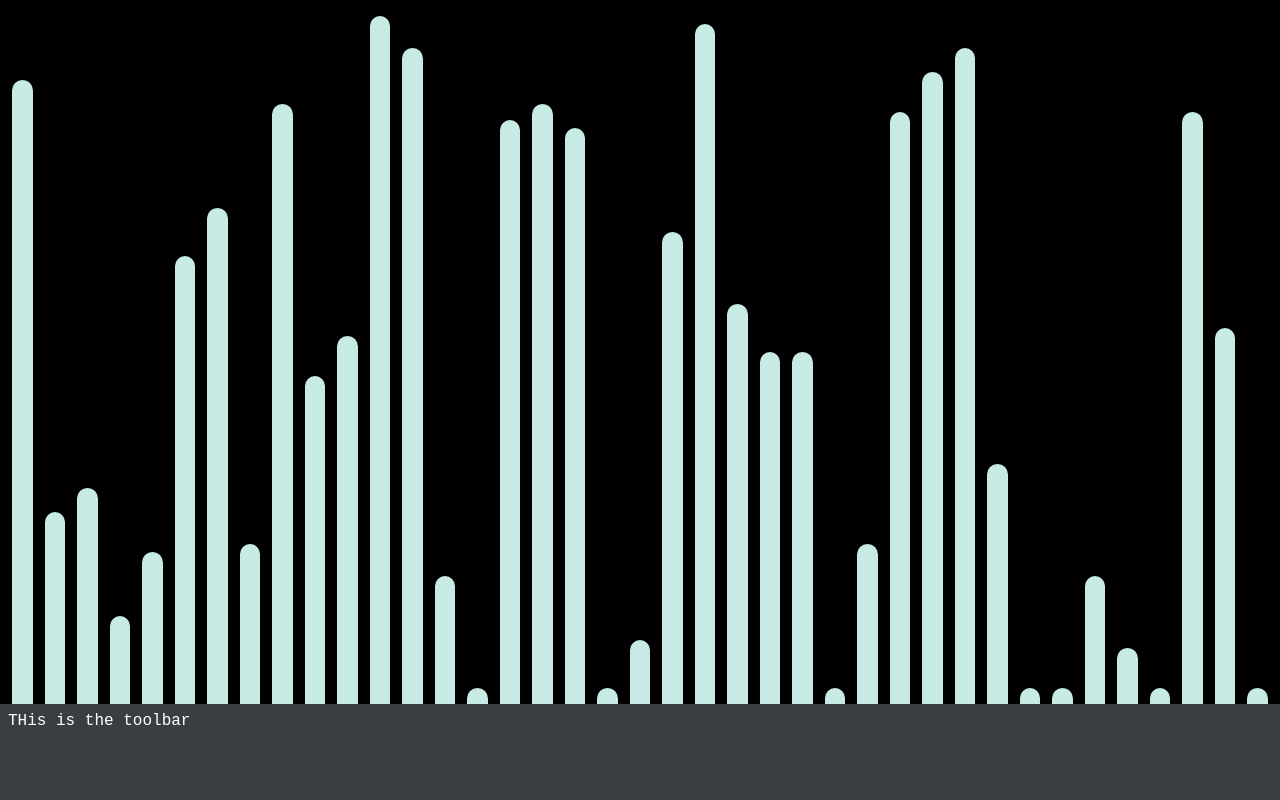
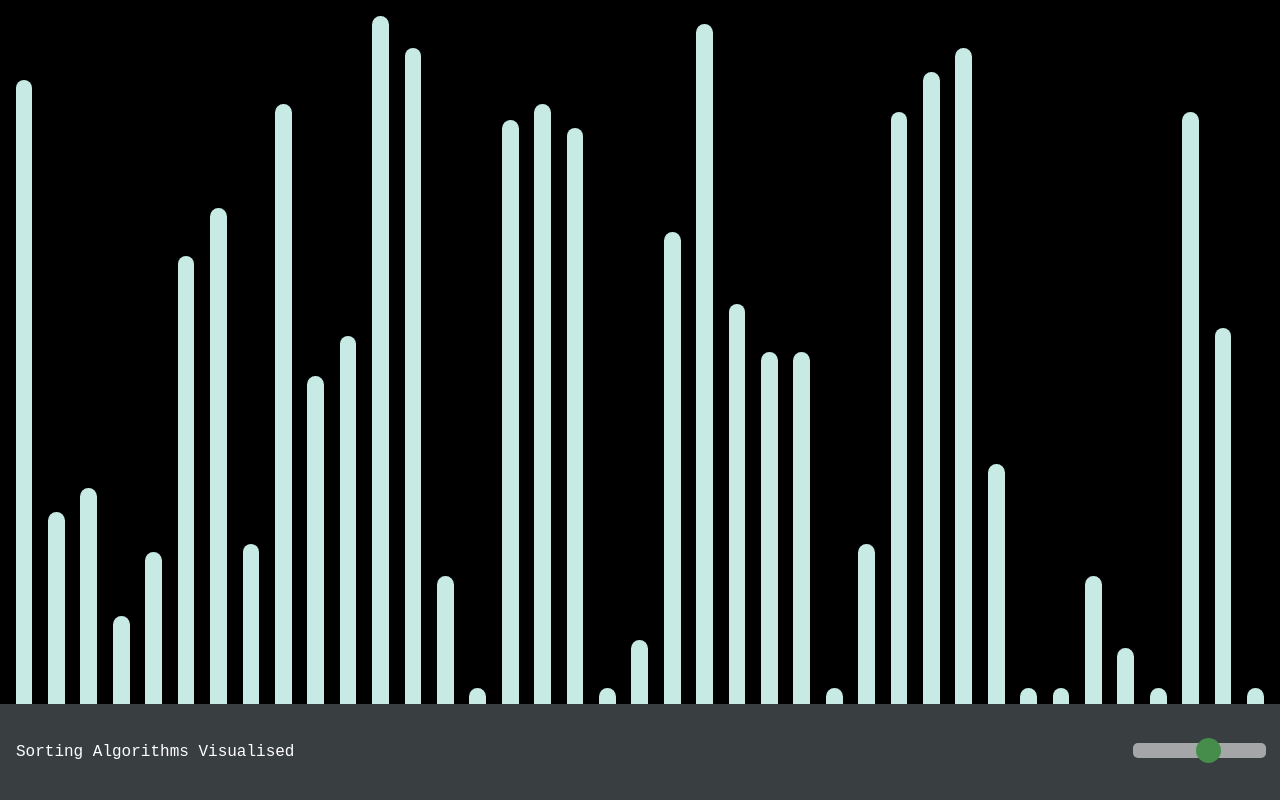
Before and after one commit to Jacknes/sort-visualiser, a React (Create React App) app: page / in a window 1280 px wide. Built offline with nearby package versions, Linux system fonts and the light colour scheme.

Commit message:
Number of items slider.

```diff
--- a/package.json
+++ b/package.json
@@ -4,10 +4,12 @@
   "private": true,
   "dependencies": {
     "@types/jest": "24.0.23",
+    "@types/lodash": "^4.14.149",
     "@types/node": "12.12.14",
     "@types/react": "16.9.13",
     "@types/react-dom": "16.9.4",
     "@types/styled-components": "^4.4.0",
+    "lodash": "^4.17.15",
     "react": "^16.12.0",
     "react-dom": "^16.12.0",
     "react-scripts": "3.2.0",
--- a/src/App.tsx
+++ b/src/App.tsx
@@ -1,32 +1,42 @@
 import React, { useEffect, useState } from "react";
 import styled from "styled-components";
+import { debounce } from "lodash";
 import Graph from "./Graph";
 import Toolbar from "./Toolbar";
 
 const App: React.FC = () => {
   const [randomArr, setRandomArr] = useState<
-    { value: number; active: false }[]
+    { key: number; value: number; active: false }[]
   >([]);
   const [numberOfItems, setNumberOfItems] = useState(39);
 
   useEffect(() => {
     const emptyArr = [...Array(numberOfItems)];
     setRandomArr(
-      emptyArr.map(i => {
+      emptyArr.map((i, key) => {
         const value = generateRandomNumber();
-        return { value: value, active: false };
+        return { key: key, value: value, active: false };
       })
     );
-  }, []);
+  }, [numberOfItems]);
 
   const generateRandomNumber = () => {
     return Math.floor(Math.random() * 99 + 1);
   };
 
+  const _handleOnChangeNumber = (value: number) => {
+    setNumberOfItems(value);
+  };
+
+  const handleOnChangeNumber = debounce(_handleOnChangeNumber, 300);
+
   return (
     <Root>
       <Graph arr={randomArr} />
-      <Toolbar />
+      <Toolbar
+        numberOfItems={numberOfItems}
+        onChangeNumber={handleOnChangeNumber}
+      />
     </Root>
   );
 };
--- a/src/Column.tsx
+++ b/src/Column.tsx
@@ -19,7 +19,7 @@ const Root = styled.div<{ value: number; numberOfColumns: number }>`
   display: flex;
   flex: 1 1 auto;
   min-height: ${p => p.value - 15}vh;
-  max-width: ${p => 100 / p.numberOfColumns - 1}vw;
+  max-width: ${p => 90 / p.numberOfColumns - 1}vw;
   background-color: #c7eae4;
   border-radius: 16px 16px 0 0;
   justify-content: center;
--- a/src/Graph.tsx
+++ b/src/Graph.tsx
@@ -4,7 +4,7 @@ import styled from "styled-components";
 import Column from "./Column";
 
 type Props = {
-  arr: { value: number; active: false }[];
+  arr: { key: number; value: number; active: false }[];
 };
 
 const Graph: React.FC<Props> = ({ arr }) => {
@@ -12,7 +12,13 @@ const Graph: React.FC<Props> = ({ arr }) => {
     <Root>
       <Columns>
         {arr.map(item => {
-          return <Column numberOfColumns={arr.length} value={item.value} />;
+          return (
+            <Column
+              key={item.key}
+              numberOfColumns={arr.length}
+              value={item.value}
+            />
+          );
         })}
       </Columns>
     </Root>
--- /dev/null
+++ b/src/Slider.tsx
@@ -0,0 +1,53 @@
+import React from "react";
+import styled from "styled-components";
+
+type Props = {
+  value: number;
+  onChange(value: number): void;
+};
+
+const Slider: React.FC<Props> = ({ value, onChange }) => {
+  const handleOnChange = (event: React.ChangeEvent<HTMLInputElement>) => {
+    onChange(parseInt(event.target.value));
+    console.log("e", event.target.value);
+  };
+  return (
+    <Root>
+      <SliderEl
+        type="range"
+        min="10"
+        max="60"
+        value={value}
+        onChange={handleOnChange}
+      />
+    </Root>
+  );
+};
+
+const Root = styled.div`
+  margin-left: auto;
+`;
+
+const SliderEl = styled.input`
+  -webkit-appearance: none;
+  width: 100%;
+  height: 15px;
+  border-radius: 5px;
+  background: #d3d3d3;
+  outline: none;
+  opacity: 0.7;
+  -webkit-transition: 0.2s;
+  transition: opacity 0.2s;
+
+  ::-webkit-slider-thumb {
+    -webkit-appearance: none;
+    appearance: none;
+    width: 25px;
+    height: 25px;
+    border-radius: 50%;
+    background: #4caf50;
+    cursor: pointer;
+  }
+`;
+
+export default Slider;
--- a/src/Toolbar.tsx
+++ b/src/Toolbar.tsx
@@ -1,18 +1,32 @@
 import React from "react";
 import styled from "styled-components";
+import Slider from "./Slider";
 
-const Toolbar = () => {
-  return <Root>THis is the toolbar</Root>;
+type Props = {
+  numberOfItems: number;
+  onChangeNumber(value: number): void;
+};
+const Toolbar: React.FC<Props> = ({ numberOfItems, onChangeNumber }) => {
+  return (
+    <Root>
+      <Title>Sorting Algorithms Visualised</Title>
+      <Slider value={numberOfItems} onChange={onChangeNumber} />
+    </Root>
+  );
 };
 
 const Root = styled.div`
+  display: flex;
+  flex: 1;
   background-color: #393e41;
   min-height: 10vh;
-  width: 100%;
+  /* width: 100vw; */
   font-family: "Courier New", Courier, monospace;
   color: white;
-  justify-content: center;
-  padding: 8px;
+  align-items: center;
+  padding: 8px 16px;
 `;
 
+const Title = styled.span``;
+
 export default Toolbar;
--- a/src/sorts/bubble.ts
+++ b/src/sorts/bubble.ts
@@ -1,3 +1 @@
-export default (arr: number[]) => {
-  return arr;
-};
+export default () => {};
```
Also changed, not shown: 1 other file (tests, documents, lock files or other folders).
